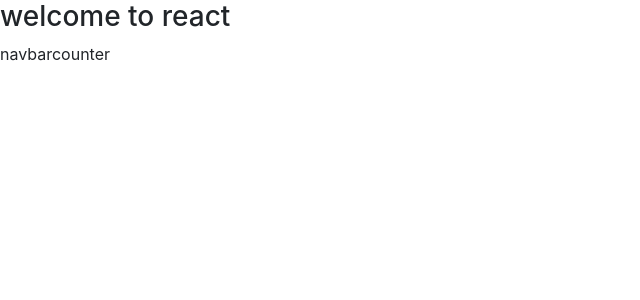
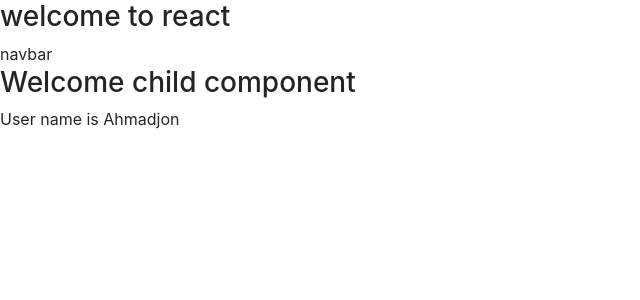
Before and after one commit to Akhmadjon-dev/Context-API-Teaching, a React (Create React App) app: page / in a window 1280 px wide. Shown: the top 300 px of the page, without its empty margins (0-640 px from the left). Built offline with nearby package versions, Linux system fonts and the light colour scheme.

Commit message:
consumer connected

```diff
--- a/src/components/Counter.jsx
+++ b/src/components/Counter.jsx
@@ -1,27 +1,17 @@
+import React, { Component } from 'react'
+import { UserContextConsumer } from '../context/user'
 
- const Counter = (props) =>{
-    console.log('counter', props.counter);
-        return (
-            < div className="row" style={{maxWidth:"260px"}}>
-                <div className="col m-2">
-                   <div className="badge badge-secondary badge-pill">
-                        {props.counter.value}
-                   </div>
-                </div>
-                <div className="col d-flex justify-content-center" style={{ marginBottom: "10px"}}>
-                    <div className="col">
-                        <button onClick={props.onInc(props.counter)} className="btn btn-primary ">+</button>
-                    </div>
-                    <div className="col">
-                        <button onClick={props.onDec(props.counter)} className="btn btn-warning ">-</button>
-                    </div>
-                    <div className="col">
-                        <button onClick={props.onDel(props.counter)} className="btn btn-secondary "> Delete </button>
-                    </div>
-                </div>
-            </div>
 
-        )
-    }
 
-export default Counter
+export default class Counter extends Component {
+  render() {
+    return (
+      <UserContextConsumer>
+        {(props) => (<div>
+            <h3>Welcome child component</h3>
+            User name is {props.name}
+        </div>)}
+      </UserContextConsumer>
+    )
+  }
+}
--- a/src/components/Counters.jsx
+++ b/src/components/Counters.jsx
@@ -1,10 +1,10 @@
 import React, { Component } from 'react'
-
-export default class Counter extends Component {
+import Counter from './Counter';
+export default class Counters extends Component {
   render() {
     return (
       <>
-        counter
+        <Counter />
       </>
     )
   }
```
